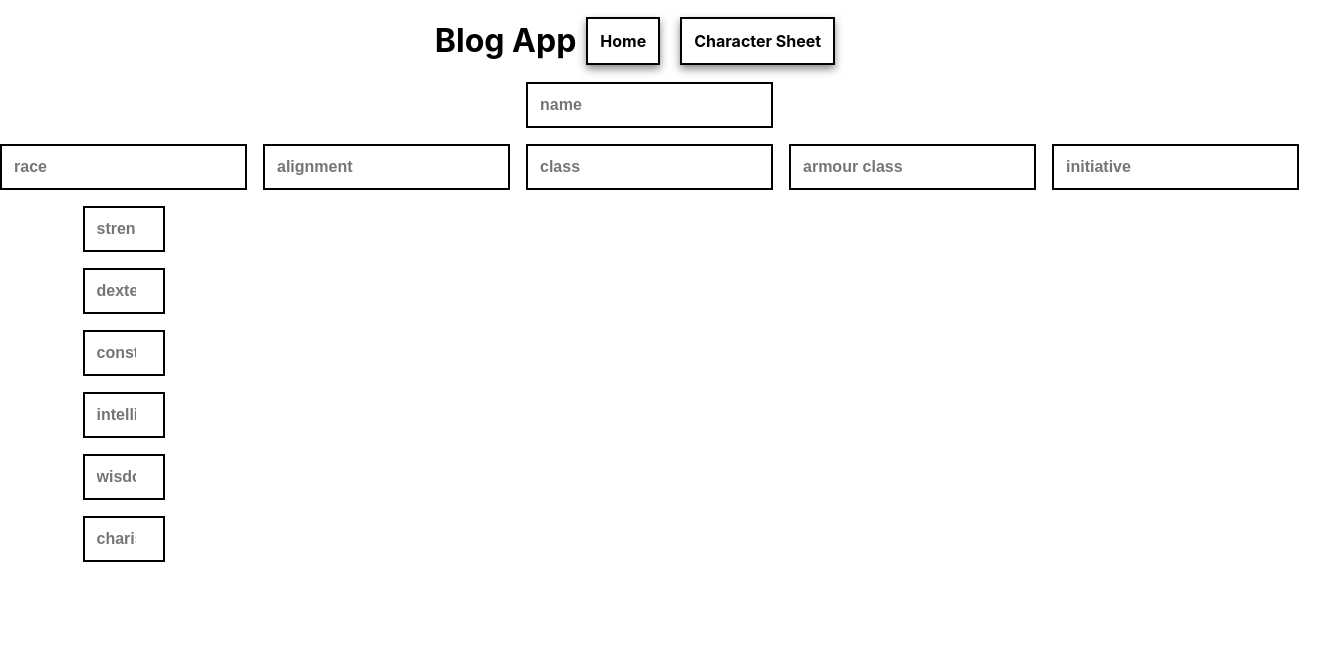
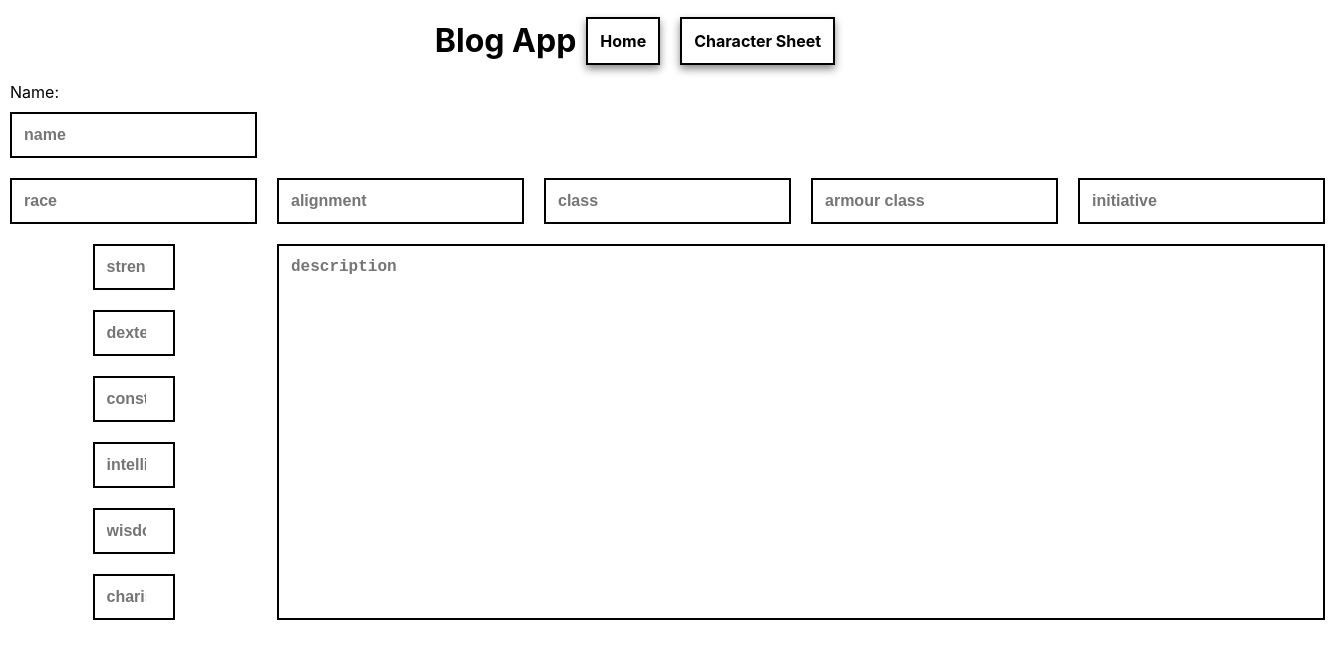
Before and after one commit to StuBehan/blog-site, a React (Create React App) app: page /character_sheet in a window 1280 px wide. Shown: the top 658 px of the page, 1335 px wide, since content can reach past the window. Built offline with nearby package versions, Linux system fonts and the light colour scheme.

Commit message:
updated CharacterSheet and CSS

```diff
--- a/src/App.css
+++ b/src/App.css
@@ -1,7 +1,3 @@
-#root {
-  align-items: center;
-}
-
 /* Header elements */
 
 .header {
@@ -44,13 +40,13 @@
 /* Character sheet */
 
 .character-sheet {
-  display: block;
+  align-content: center;
   width: 90vw;
 }
 
 .character-form {
+  margin: 0 auto;
   display: grid;
-  gap: 1rem;
 
   grid-template-areas:
   "name name name name name"
@@ -63,13 +59,12 @@
   "charisma desc desc desc desc";
 
   grid-template-columns: repeat(5, 1fr);
-  grid-template-rows: auto;
 
   align-items: center;
   justify-items: center;
 }
 
-.name {grid-area: name; grid-column: span 5 / auto;}
+.name {grid-area: name; grid-column: 1 / 6; width: 100%;}
 .race {grid-area: race;}
 .alignment {grid-area: alignment;}
 .class {grid-area: class;}
@@ -81,14 +76,32 @@
 .intelligence {grid-area: intelligence;}
 .wisdom {grid-area: wisdom;}
 .charisma {grid-area: charisma;}
+.description {
+  grid-area: desc;
+  grid-row: 3 / span 6;
+  grid-column: 2 / span 6;
+  width: auto;
+  height: auto;
+}
+
+.span {
+  justify-self: stretch;
+  align-self: stretch;
+  justify-content: center;
+}
 
 /* Input styles */
 
-input {
-  width: auto;
+input, textarea {
+  margin: 10px;
   padding: 12px;
   font-size: 16px;
   font-weight: bold;
   color: black;
   border: 2px solid #000000;
+  resize: none;
 }
+
+label {
+  margin-left: 10px;
+}
--- a/src/Components/CharacterSheet.js
+++ b/src/Components/CharacterSheet.js
@@ -13,7 +13,8 @@ const CharacterSheet = () => {
     constitution: '',
     intelligence: '',
     wisdom: '',
-    charisma: ''
+    charisma: '',
+    description: ''
   })
 
   const onChange = (element) => {
@@ -23,13 +24,16 @@ const CharacterSheet = () => {
 
   return (
     <div className='character-sheet'>
-      <form className='character-form'>
-        <input type='text'
-          name='name'
-          placeholder='name'
-          className='name'
-          onChange={element => onChange(element)}
-        />
+      <form id='char-sheet' className='character-form'>
+        <div className='name'>
+          <label for="name">Name:</label><br></br>
+          <input type='text'
+            name='name'
+            placeholder='name'
+            className='span'
+            onChange={element => onChange(element)}
+          />
+        </div>
         <input type='text'
           name='race'
           placeholder='race'
@@ -102,6 +106,12 @@ const CharacterSheet = () => {
           min='1' max='30'
           onClick={element => onChange(element)}
         />
+        <textarea form_id='char-sheet'
+          name='description'
+          placeholder='description'
+          className='description span'
+          onClick={element => onChange(element)}
+        />
       </form>
     </div>
   )
```
